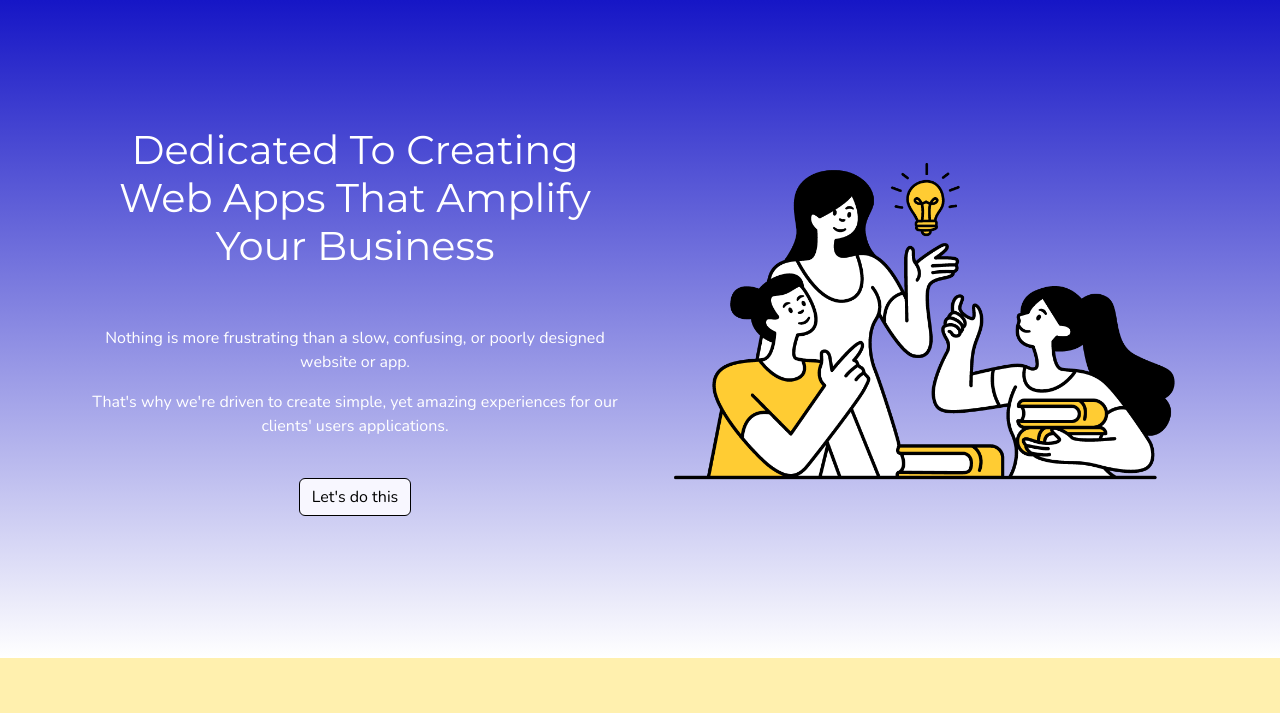
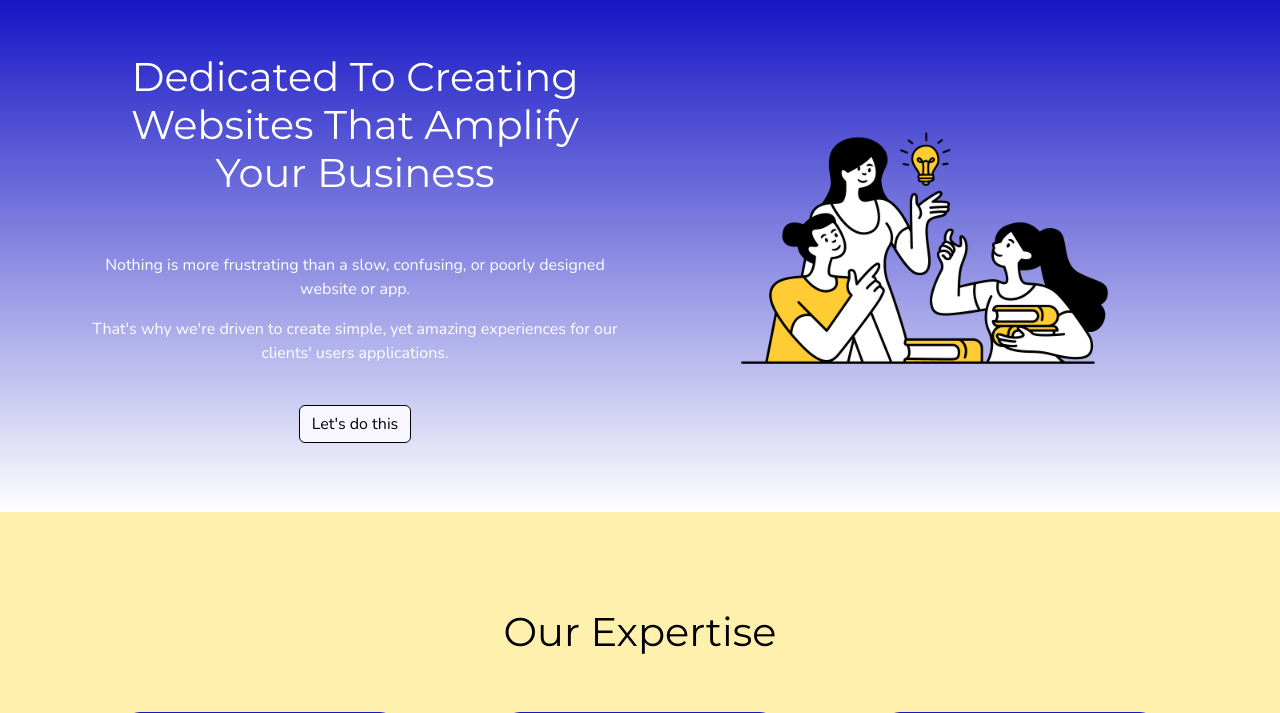
Before and after one commit to bharding216/surmount, a Python web app: template project/templates/about.html in a window 1280 px wide. Shown: the part 124-837 px from the top of the page. Run offline with Jinja, Linux system fonts and the light colour scheme; the template is opened without the code that fills it, so the values that code supplies are empty; some libraries are stand-ins or nearby versions.

Commit message:
Update to image on About.html page

```diff
--- a/project/static/css/main.css
+++ b/project/static/css/main.css
@@ -122,6 +122,11 @@ ul ul {
     height: auto;
   }
 
+  #about-image {
+    width: 250px;
+    height: auto;
+  }
+
   #expertise {
     width: 250px;
     height: auto;
@@ -144,6 +149,11 @@ ul ul {
     height: auto;
   }
 
+  #about-image {
+    width: 300px;
+    height: auto;
+  }
+
   #expertise {
     width: 300px;
     height: auto;
@@ -162,6 +172,11 @@ ul ul {
   }
 
   #web_builders {
+    max-width: 100%;
+    max-height: 100%;
+  }
+
+  #about-image {
     max-width: 100%;
     max-height: 100%;
   }
@@ -192,6 +207,11 @@ ul ul {
     height: auto;
   }
 
+  #about-image {
+    width: 400px;
+    height: auto;
+  }
+
   #expertise {
     width: 400px;
     height: auto;
--- a/project/templates/about.html
+++ b/project/templates/about.html
@@ -11,7 +11,7 @@
             <div class="col-12 col-md-6 align-items-center d-flex">
                 <div class="text-center">
                     <h1 style="color: white;" class="pb-5">
-                        Dedicated To Creating Web Apps That Amplify Your Business
+                        Dedicated To Creating Websites That Amplify Your Business
                     </h1>
 
                     <p style="color: white;">
@@ -30,10 +30,8 @@
                 </div>
             </div>
 
-            <div class="col-8 col-md-6 align-items-center d-flex">
-                <div class="text-center">
-                    <img src='/static/about.png' style="width: 100%; height: auto;">
-                </div>
+            <div class="col-12 col-md-6 align-items-center d-flex justify-content-center">
+                <img src='/static/about.png' id="about-image">
             </div>
 
 
--- a/project/templates/index.html
+++ b/project/templates/index.html
@@ -227,7 +227,7 @@
 
                 <div class="row">
                     <p style="color: white;">Responsive application with e-commerce connection for shipping and payments.</p>
-                    <p style="color: white;">Also provided the branding and graphic design package.</p>
+                    <p style="color: white;">We also provided the branding and graphic design package.</p>
                 </div>
             </div>
 
```
Also changed, not shown: project/templates/pricing.html (+16 -10 lines), project/static/favicon.ico.
